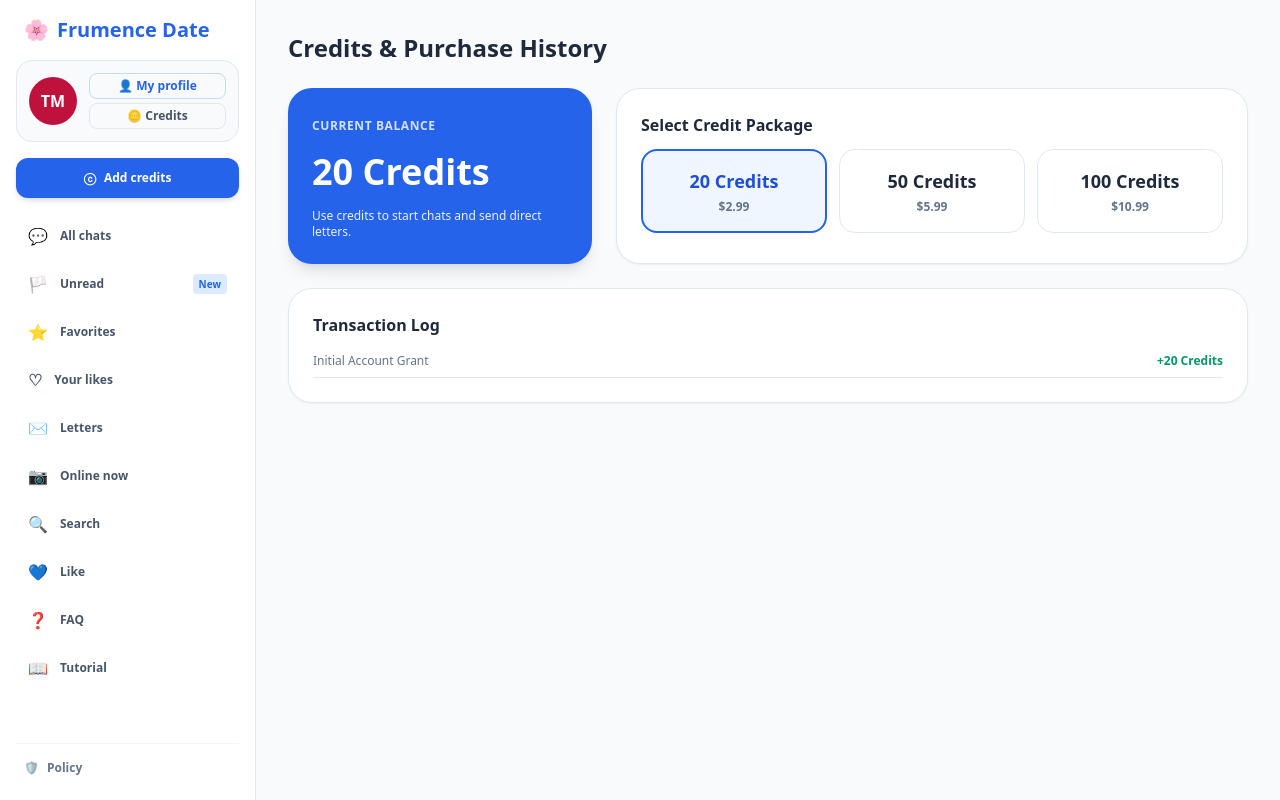
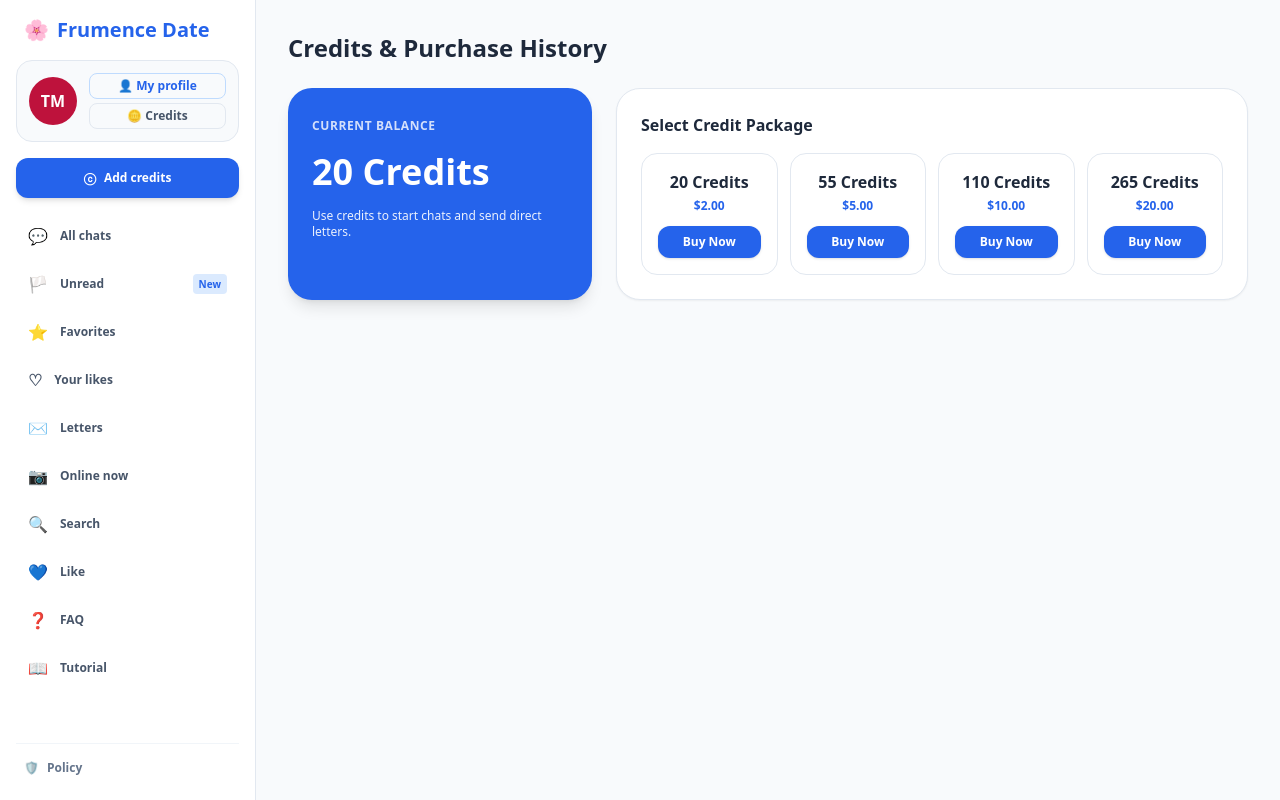
Before and after one commit to Tumuna-max/sturdy-funicular, a Next.js app: page /purchase-history in a window 1280 px wide. Built offline with nearby package versions, Linux system fonts and the light colour scheme.

Commit message:
Update page.js

```diff
--- a/app/purchase-history/page.js
+++ b/app/purchase-history/page.js
@@ -5,12 +5,45 @@ import ClientSidebar from '@/components/ClientSidebar';
 
 export default function PurchaseHistoryPage() {
   const [credits, setCredits] = useState(20);
-  const [successMsg, setSuccessMsg] = useState('');
+  const [loadingPackage, setLoadingPackage] = useState(null);
+  const [errorMsg, setErrorMsg] = useState('');
 
-  const handleBuyCredits = (amount, cost) => {
-    setCredits((prev) => prev + amount);
-    setSuccessMsg(`Successfully added ${amount} credits! ($${cost})`);
-    setTimeout(() => setSuccessMsg(''), 4000);
+  // Your exact credit pricing options
+  const packages = [
+    { credits: 20, price: 2.00 },
+    { credits: 55, price: 5.00 },
+    { credits: 110, price: 10.00 },
+    { credits: 265, price: 20.00 },
+  ];
+
+  const handleCheckout = async (pkg) => {
+    setLoadingPackage(pkg.credits);
+    setErrorMsg('');
+
+    try {
+      const res = await fetch('/api/nowpayments', {
+        method: 'POST',
+        headers: { 'Content-Type': 'application/json' },
+        body: JSON.stringify({
+          amount: pkg.price,
+          credits: pkg.credits,
+          userId: '1404449847',
+        }),
+      });
+
+      const data = await res.json();
+
+      if (data.invoice_url) {
+        // Redirects directly to the NOWPayments checkout screen
+        window.location.href = data.invoice_url;
+      } else {
+        setErrorMsg(data.error || 'Could not connect to NOWPayments.');
+      }
+    } catch (err) {
+      setErrorMsg('Network error. Please try again.');
+    } finally {
+      setLoadingPackage(null);
+    }
   };
 
   return (
@@ -20,9 +53,9 @@ export default function PurchaseHistoryPage() {
       <main className="flex-1 overflow-y-auto p-8 space-y-6">
         <h1 className="text-2xl font-black text-slate-800">Credits & Purchase History</h1>
 
-        {successMsg && (
-          <div className="bg-emerald-50 border border-emerald-200 text-emerald-700 p-4 rounded-2xl text-xs font-bold animate-in fade-in">
-            {successMsg}
+        {errorMsg && (
+          <div className="bg-rose-50 border border-rose-200 text-rose-700 p-4 rounded-2xl text-xs font-bold">
+            ⚠️ {errorMsg}
           </div>
         )}
 
@@ -33,40 +66,27 @@ export default function PurchaseHistoryPage() {
             <p className="text-xs opacity-90">Use credits to start chats and send direct letters.</p>
           </div>
 
-          <div className="bg-white p-6 rounded-3xl border border-slate-200 shadow-sm space-y-3 col-span-2">
+          <div className="bg-white p-6 rounded-3xl border border-slate-200 shadow-sm space-y-4 col-span-2">
             <h2 className="font-extrabold text-slate-800 text-base">Select Credit Package</h2>
-            <div className="grid grid-cols-3 gap-3">
-              <button
-                onClick={() => handleBuyCredits(20, 2.99)}
-                className="border-2 border-blue-600 bg-blue-50 p-4 rounded-2xl text-center hover:bg-blue-100 transition cursor-pointer"
-              >
-                <div className="font-black text-blue-700 text-lg">20 Credits</div>
-                <div className="text-xs font-bold text-slate-500 mt-1">$2.99</div>
-              </button>
-              <button
-                onClick={() => handleBuyCredits(50, 5.99)}
-                className="border border-slate-200 p-4 rounded-2xl text-center hover:border-blue-600 hover:bg-slate-50 transition cursor-pointer"
-              >
-                <div className="font-black text-slate-800 text-lg">50 Credits</div>
-                <div className="text-xs font-bold text-slate-500 mt-1">$5.99</div>
-              </button>
-              <button
-                onClick={() => handleBuyCredits(100, 10.99)}
-                className="border border-slate-200 p-4 rounded-2xl text-center hover:border-blue-600 hover:bg-slate-50 transition cursor-pointer"
-              >
-                <div className="font-black text-slate-800 text-lg">100 Credits</div>
-                <div className="text-xs font-bold text-slate-500 mt-1">$10.99</div>
-              </button>
-            </div>
-          </div>
-        </div>
-
-        <div className="bg-white p-6 rounded-3xl border border-slate-200 shadow-sm space-y-4">
-          <h2 className="font-extrabold text-slate-800 text-base">Transaction Log</h2>
-          <div className="text-xs text-slate-500 space-y-2">
-            <div className="flex justify-between border-b pb-2 font-medium">
-              <span>Initial Account Grant</span>
-              <span className="text-emerald-600 font-bold">+20 Credits</span>
+            <div className="grid grid-cols-2 md:grid-cols-4 gap-3">
+              {packages.map((pkg) => (
+                <div
+                  key={pkg.credits}
+                  className="border border-slate-200 p-4 rounded-2xl text-center flex flex-col justify-between hover:border-blue-600 hover:bg-blue-50/50 transition space-y-3"
+                >
+                  <div>
+                    <div className="font-black text-slate-800 text-base">{pkg.credits} Credits</div>
+                    <div className="text-xs font-bold text-blue-600 mt-1">${pkg.price.toFixed(2)}</div>
+                  </div>
+                  <button
+                    onClick={() => handleCheckout(pkg)}
+                    disabled={loadingPackage === pkg.credits}
+                    className="w-full bg-blue-600 hover:bg-blue-700 text-white font-extrabold text-xs py-2 rounded-xl transition shadow disabled:opacity-50 cursor-pointer"
+                  >
+                    {loadingPackage === pkg.credits ? 'Loading...' : 'Buy Now'}
+                  </button>
+                </div>
+              ))}
             </div>
           </div>
         </div>
```
